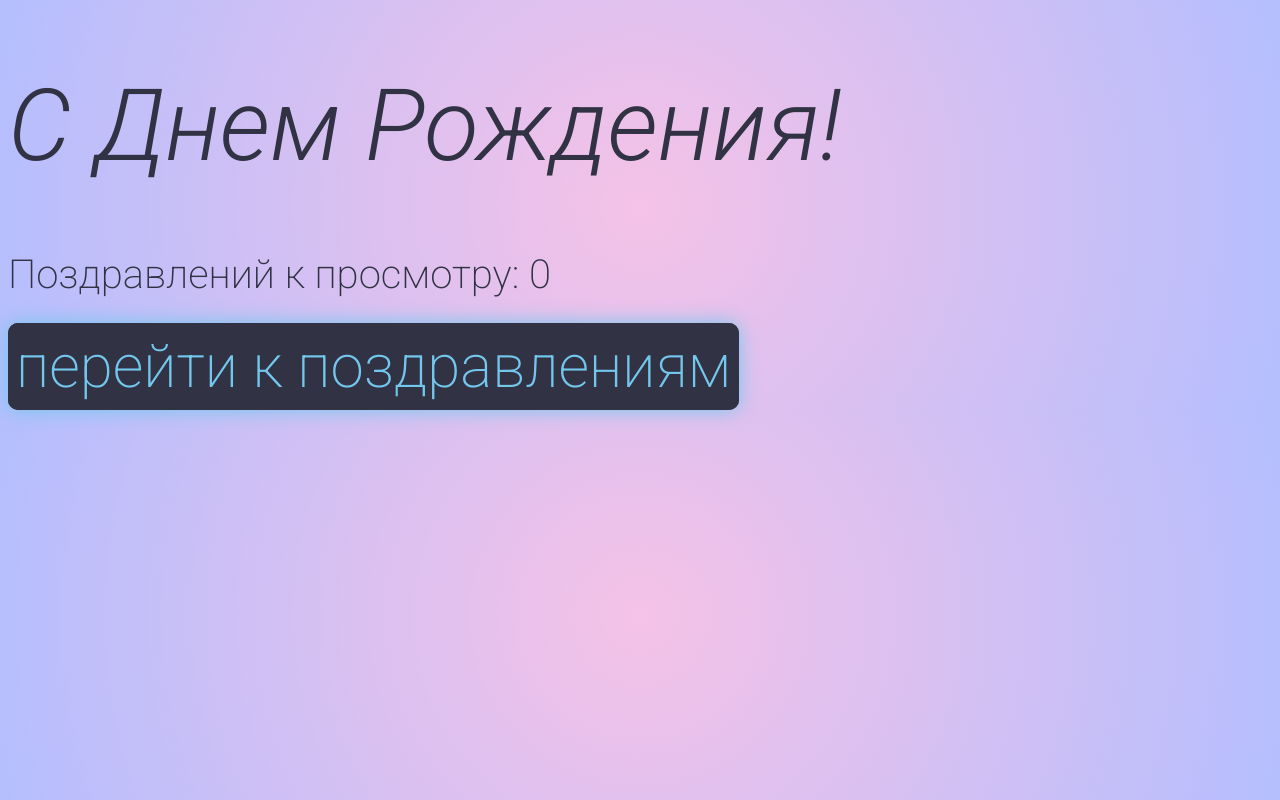
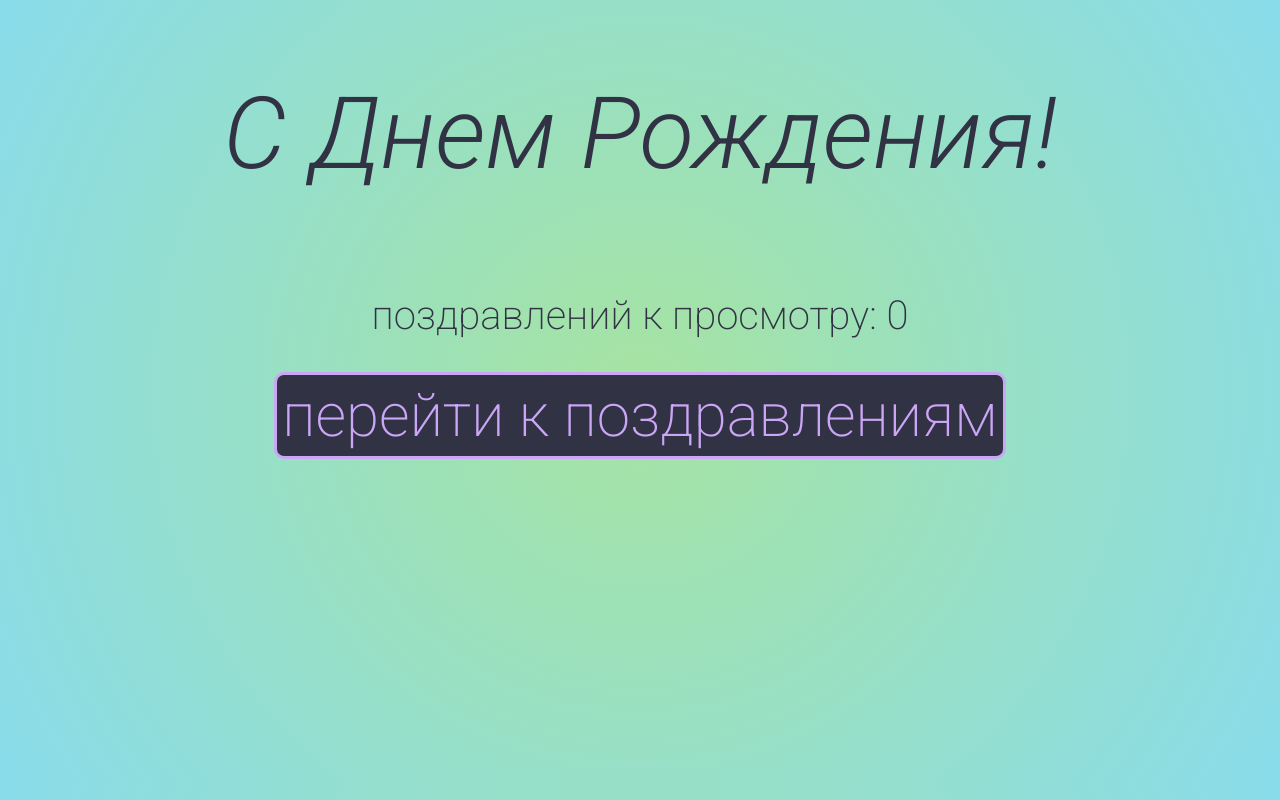
Before and after one commit to oldziggy/mamabirthday, a Django app: page / in a window 1280 px wide. Run offline with Django 5.2, Linux system fonts and the light colour scheme; data that the repository does not hold is empty.

Commit message:
styled index page

```diff
--- a/wishes/static/wishes/index.css
+++ b/wishes/static/wishes/index.css
@@ -6,9 +6,19 @@
 	color: #313244;
 
 }
+
+
+
+
 body{
-background: #F5C2E7;
-background: radial-gradient(circle, rgba(245, 194, 231, 1) 0%, rgba(180, 190, 254, 1) 100%);
+	height: 96vh;
+	display: flex;
+	flex-direction: column;
+	justify-content: flex-start;
+	align-items: center;
+
+	background: #A6E3A1;
+	background: radial-gradient(circle, rgba(166, 227, 161, 1) 0%, rgba(137, 220, 235, 1) 100%);
 }
 
 h1{
@@ -27,8 +37,7 @@ a{
 	border-radius: 10px;
 	text-decoration: none;
 	background-color: #313244;
-	border-color: #313244;
-	color:#74c7ec;
+	border-color: #cba6f7;
+	color:#cba6f7;
 	font-size: 60px;
-	box-shadow: 0 0 20px #74c7ec;
 }
--- a/wishes/templates/wishes/index.html
+++ b/wishes/templates/wishes/index.html
@@ -9,7 +9,7 @@
 </head>
 <body>
 		<h1>С Днем Рождения!</h1>
-    <h2>Поздравлений к просмотру: {{ wish_count }}</h2>
+    <h2>поздравлений к просмотру: {{ wish_count }}</h2>
 
     <a href="{% url 'wishes:detail_no_id' %}">перейти к поздравлениям</a>
 </body>
```
